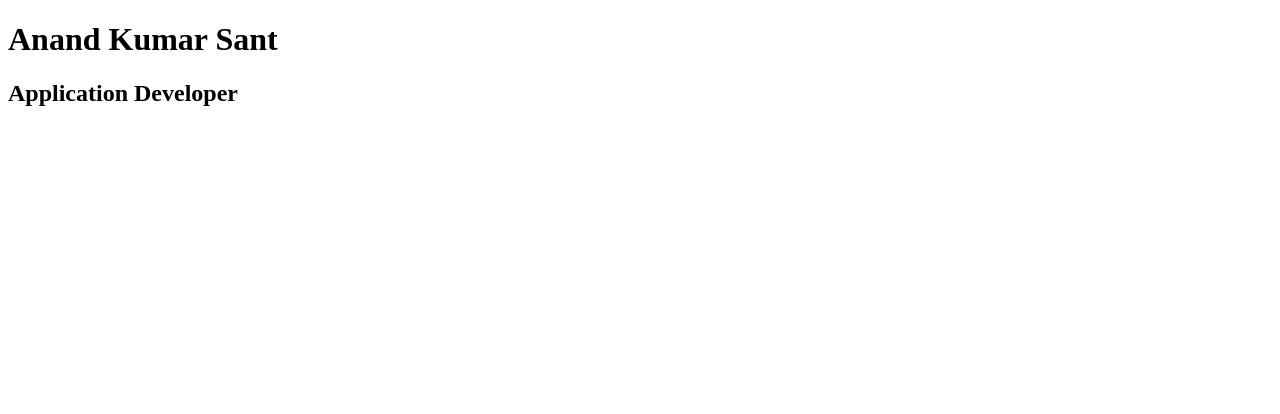
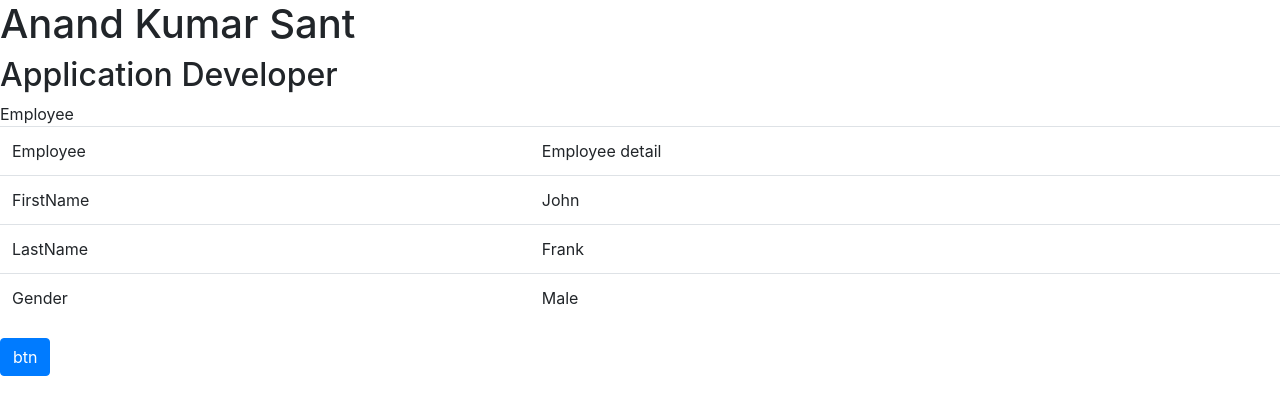
Before and after one commit to anandSant24/Angular7, an Angular app: page / in a window 1280 px wide. Shown: the top 414 px of the page. Built offline with nearby package versions, Linux system fonts and the light colour scheme.

Commit message:
Nesting Component and added Bootstrap and its dependencies jQuery and popper.js

```diff
--- a/package.json
+++ b/package.json
@@ -27,11 +27,11 @@
   "devDependencies": {
     "@angular-devkit/build-angular": "~0.13.0",
     "@angular/cli": "~7.3.4",
-    "@angular/compiler-cli": "~7.2.0",
+    "@angular/compiler-cli": "^7.2.15",
     "@angular/language-service": "~7.2.0",
-    "@types/node": "~8.9.4",
     "@types/jasmine": "~2.8.8",
     "@types/jasminewd2": "~2.0.3",
+    "@types/node": "~8.9.4",
     "codelyzer": "~4.5.0",
     "jasmine-core": "~2.99.1",
     "jasmine-spec-reporter": "~4.2.1",
--- a/src/app/app.component.html
+++ b/src/app/app.component.html
@@ -3,5 +3,5 @@
 
 </div>
 <portfolio-home></portfolio-home>
-<!-- <employee-home></employee-home> -->
+<employee-home></employee-home>
 <router-outlet></router-outlet>
--- /dev/null
+++ b/src/employee/employee.component.html
@@ -0,0 +1,22 @@
+<table class="table">
+	<thead>
+		<tr>
+			<td>Employee </td>
+			<td>Employee detail</td>
+		</tr>
+	</thead>
+	<tbody>
+		<tr>
+			<td>FirstName</td>
+			<td>{{firstName}}</td>
+		</tr>
+		<tr>
+			<td>LastName</td>
+			<td>{{lastName}}</td>
+		</tr>
+		<tr>
+			<td>Gender</td>
+			<td>{{gender}}</td>
+		</tr>
+	</tbody>
+</table>
--- a/src/employee/employee.component.ts
+++ b/src/employee/employee.component.ts
@@ -1,10 +1,10 @@
-// import { Component } from '@angular/core';
+import { Component } from '@angular/core';
 
-// @Component({
-// 	selector: 'employee-home',
-// 	template: '{{pageTitle}}'
-// })
+@Component({
+	selector: 'employee-home',
+	templateUrl: './employeeDetail.component.html'
+})
 
-// export class employeeComponent{
-// 	pageTitle: string = 'Employee'
-// }
+export class EmployeeComponent{
+	pageTitle: string = 'Employee'
+}
--- /dev/null
+++ b/src/employee/employeeDetail.component.html
@@ -0,0 +1,3 @@
+
+<div>{{pageTitle}}</div>
+<employee-details></employee-details>
--- /dev/null
+++ b/src/employee/employeeDetail.component.ts
@@ -0,0 +1,13 @@
+import { Component } from '@angular/core';
+
+@Component({
+	selector: 'employee-details',
+	templateUrl: 'employee.component.html'
+
+})
+
+export class EmployeeDetailComponent{
+	firstName: string = 'John';
+	lastName: string = 'Frank';
+	gender: string = 'Male';
+}
--- a/src/index.html
+++ b/src/index.html
@@ -7,8 +7,16 @@
 
   <meta name="viewport" content="width=device-width, initial-scale=1">
   <link rel="icon" type="image/x-icon" href="favicon.ico">
+
+<link rel="stylesheet" href="https://maxcdn.bootstrapcdn.com/bootstrap/4.0.0/css/bootstrap.min.css" integrity="sha384-Gn5384xqQ1aoWXA+058RXPxPg6fy4IWvTNh0E263XmFcJlSAwiGgFAW/dAiS6JXm" crossorigin="anonymous">
+
 </head>
 <body>
   <app-root></app-root>
+  <button class="btn btn-primary">btn</button>
+
+<script src="https://code.jquery.com/jquery-3.2.1.slim.min.js" integrity="sha384-KJ3o2DKtIkvYIK3UENzmM7KCkRr/rE9/Qpg6aAZGJwFDMVNA/GpGFF93hXpG5KkN" crossorigin="anonymous"></script>
+<script src="https://cdnjs.cloudflare.com/ajax/libs/popper.js/1.12.9/umd/popper.min.js" integrity="sha384-ApNbgh9B+Y1QKtv3Rn7W3mgPxhU9K/ScQsAP7hUibX39j7fakFPskvXusvfa0b4Q" crossorigin="anonymous"></script>
+<script src="https://maxcdn.bootstrapcdn.com/bootstrap/4.0.0/js/bootstrap.min.js" integrity="sha384-JZR6Spejh4U02d8jOt6vLEHfe/JQGiRRSQQxSfFWpi1MquVdAyjUar5+76PVCmYl" crossorigin="anonymous"></script>
 </body>
 </html>
```
Also changed, not shown: src/app/app.module.ts (+5 -2 lines), 1 other file (tests, documents, lock files or other folders).
